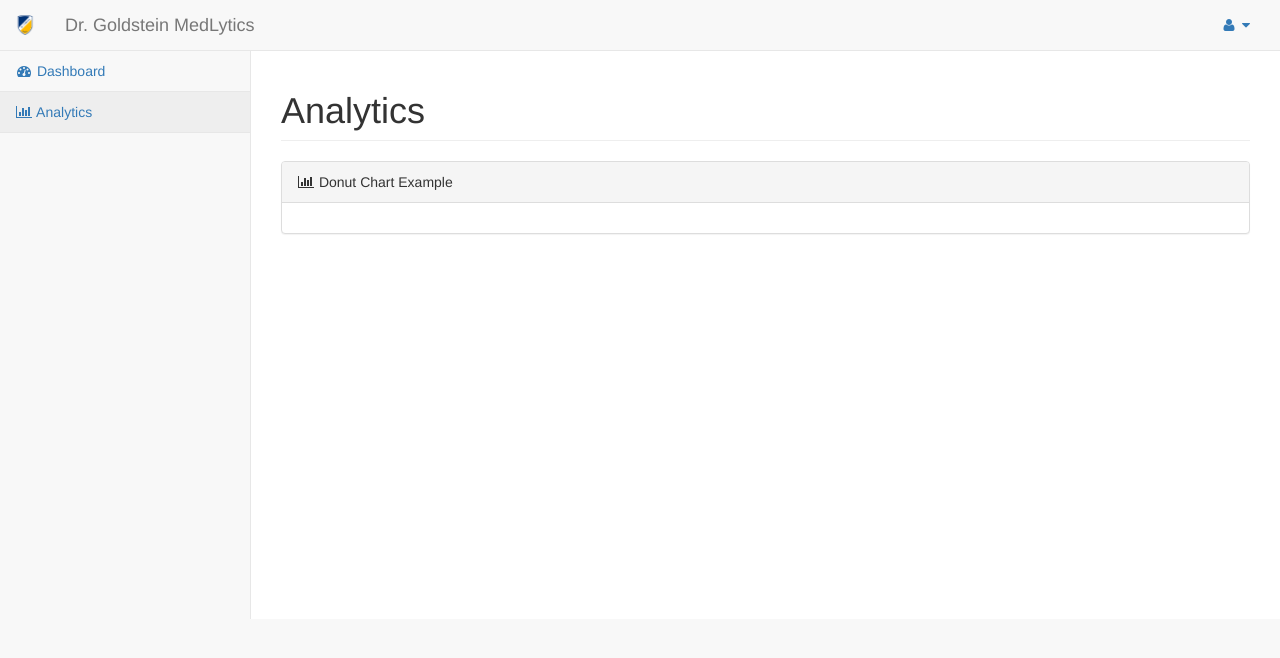
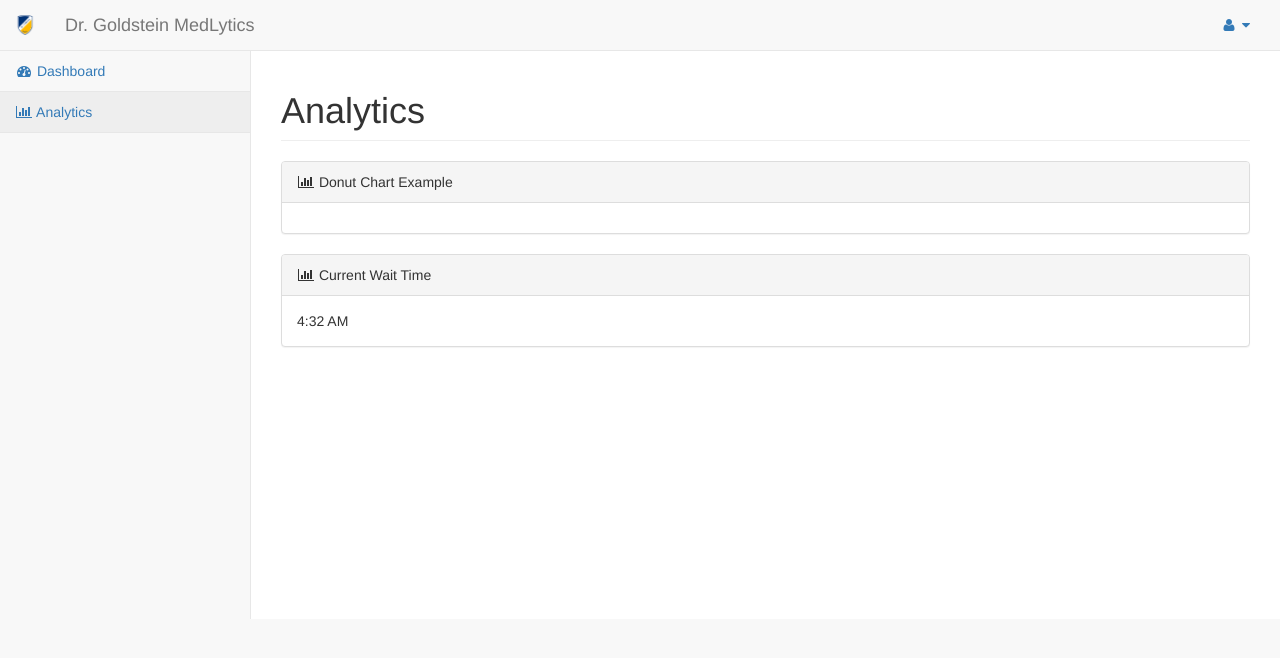
Before and after one commit to apaljug/medlytics, a Flask app: page /analytics in a window 1280 px wide. Shown: the top 658 px of the page. Run offline with Flask 2, Linux system fonts and the light colour scheme; some libraries are stand-ins or nearby versions.

Commit message:
wait time

```diff
--- a/static/public/data/morris-data.js
+++ b/static/public/data/morris-data.js
@@ -1,7 +1,7 @@
 $(function() {
 
     Morris.Area({
-        element: 'morris-area-chart',
+        element: 'tardy-area-chart',
         data: [{
             period: '2010 Q1',
             iphone: 2666,
--- a/templates/analytics.html
+++ b/templates/analytics.html
@@ -120,6 +120,35 @@
                 </div>
                 <!-- /.panel-body -->
             </div>
+            <div class="panel panel-default">
+                <div class="panel-heading">
+                    <i class="fa fa-bar-chart-o fa-fw"></i> Current Wait Time
+                </div>
+                <div class="panel-body">
+
+                  <script>
+                   var currentTime = new Date(),
+                       hours = currentTime.getHours(),
+                       minutes = currentTime.getMinutes();
+
+                   if (minutes < 10) {
+                    minutes = "0" + minutes;
+                   }
+
+                   var suffix = "AM";
+                   if (hours >= 12) {
+                     suffix = "PM";
+                     hours = hours - 12;
+                   }
+                   if (hours == 0) {
+                    hours = 12;
+                   }
+
+                   document.write(hours + ":" + minutes + " " + suffix)
+                  </script>
+                </div>
+                <!-- /.panel-body -->
+            </div>
           </div>
           <!-- /#wrapper -->
 
```
